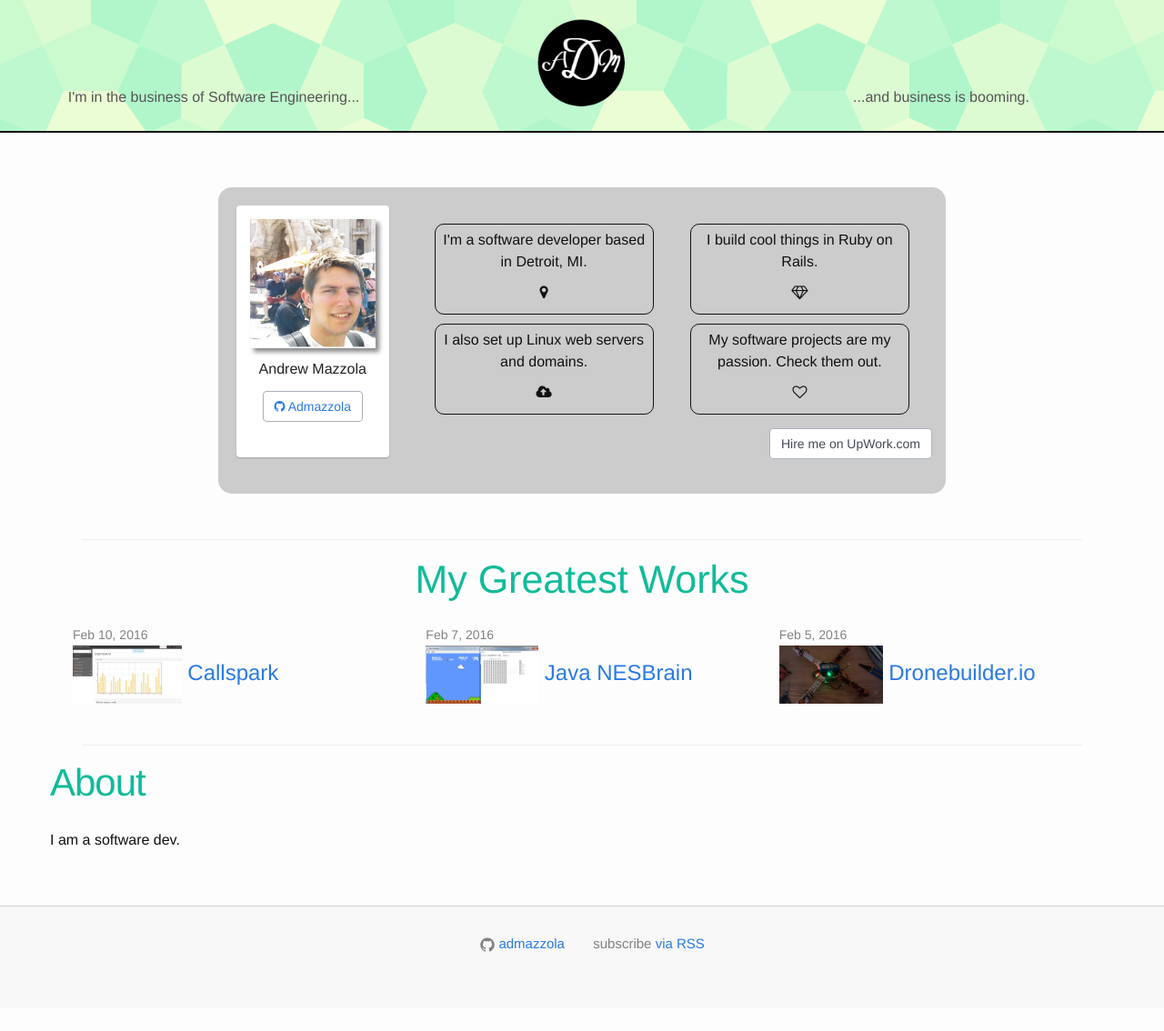
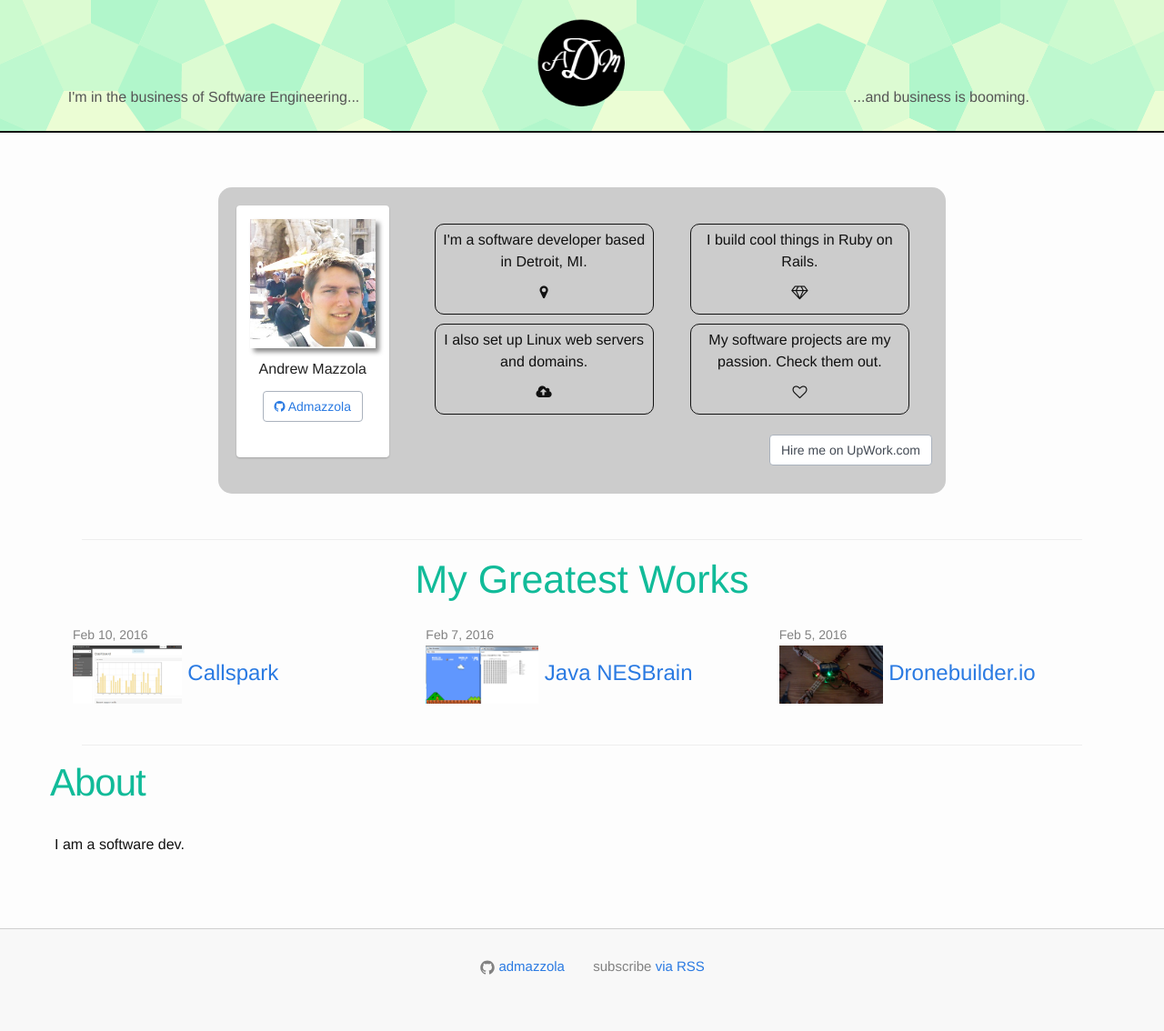
Before and after one commit to admazzola/admazzola.github.io, a Jekyll site: the page built from about.md, in a window 1280 px wide. Shown: the whole page at 91% size. Built offline with Jekyll 4.4.1, drawn with Linux system fonts in a browser that asks for light colours; nearby versions of some CDN libraries; before the commit the page ends 1109 px from its top, so only the background shows below that.

Commit message:
fixed css

```diff
--- a/_includes/bio.html
+++ b/_includes/bio.html
@@ -23,7 +23,7 @@
   </div>
   <div class="col-sm-9">
 
-    <div class="row">
+    <div class="row" style="display:inline-block;">
       <div style="height:220px;padding:15px">
         <div class="col-sm-6 ">
           <div class="info-bubble">
@@ -52,7 +52,7 @@
 
       </div>
     </div>
-      <div class="row">
+      <div class="row"  >
         <div class="pull-right" style="padding:10px;">
           <a href="https://www.upwork.com/freelancers/~01e09643fdc4a688b7">
             <div class="btn btn-default"> Hire me on UpWork.com </div>
--- a/css/default.css
+++ b/css/default.css
@@ -51,3 +51,8 @@
 {
 	padding:10px;
 }
+
+.post-content
+{
+	padding:5px;
+}
```
